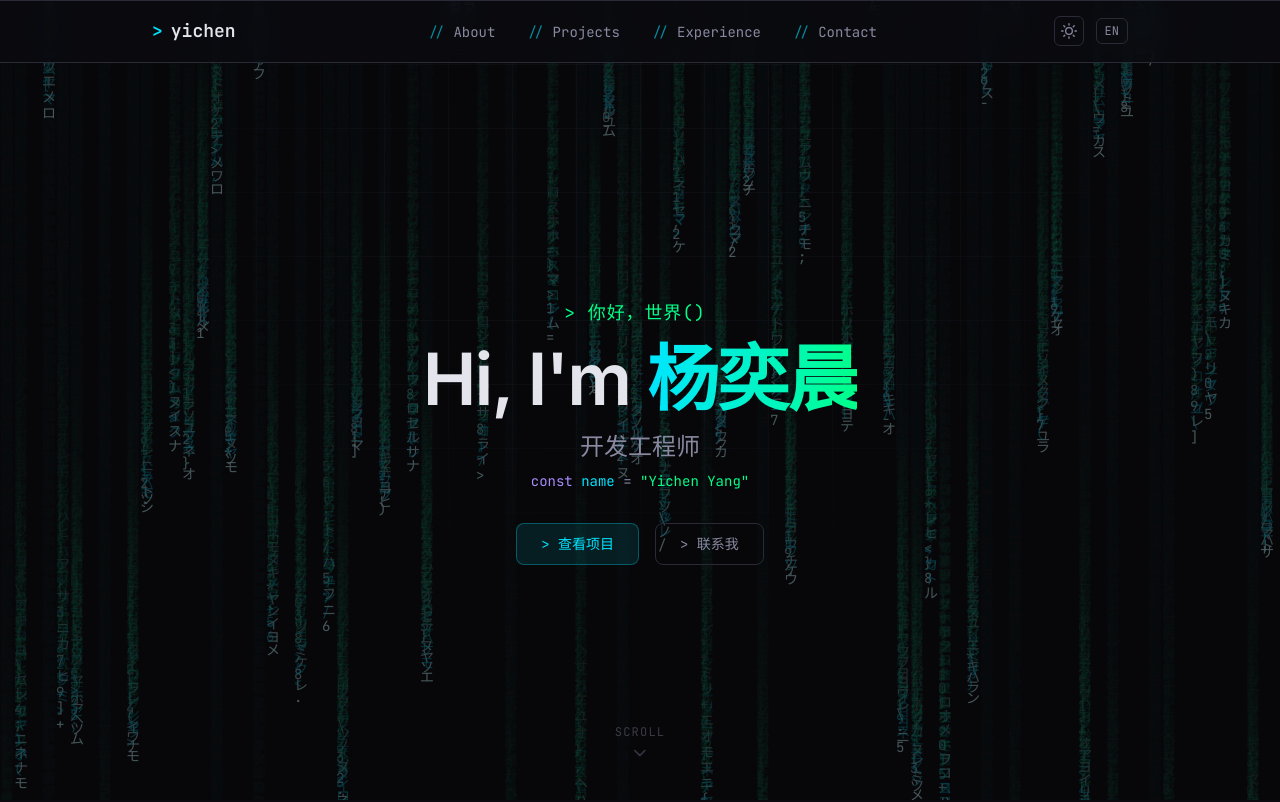
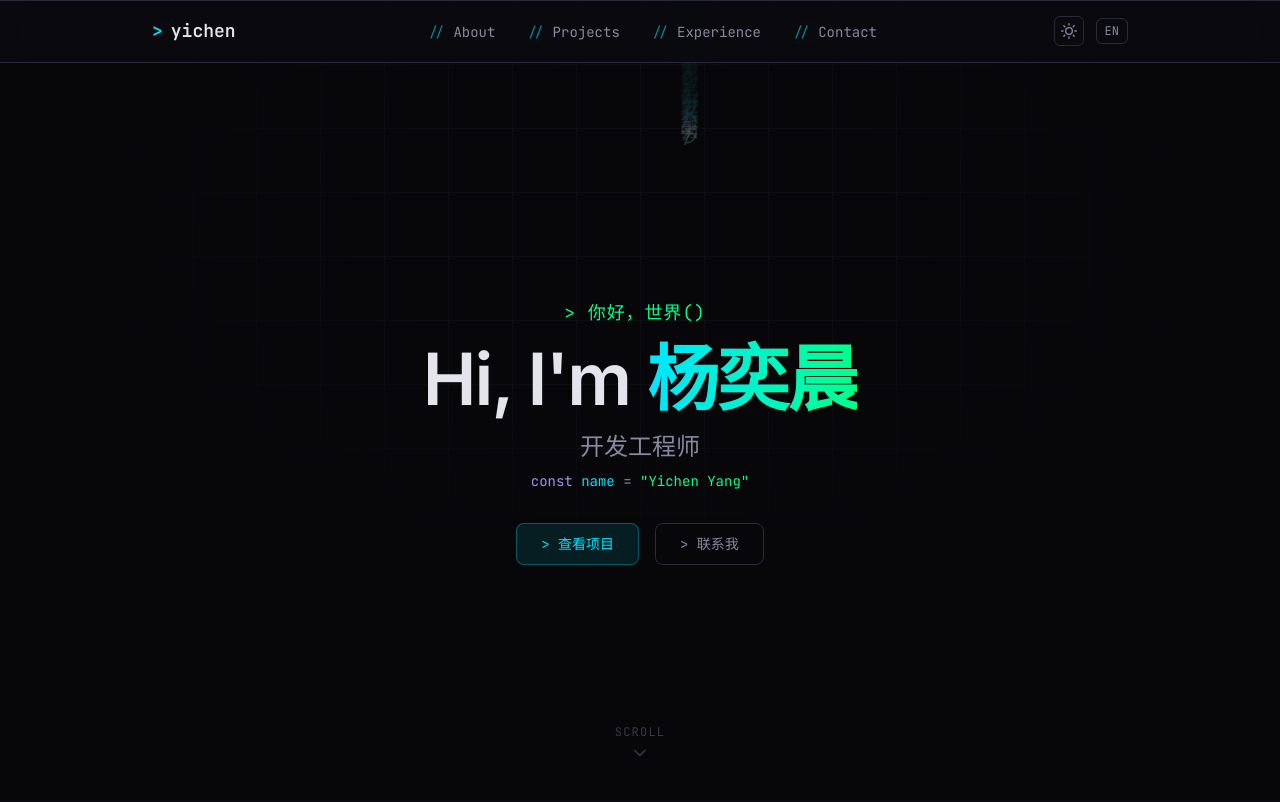
Before and after one commit to fraenze0118/personal-web, a React (Vite) app: page / in a window 1280 px wide. Shown: the top 802 px of the page. Built offline with nearby package versions, Linux system fonts and the light colour scheme.

Commit message:
tune: reduce code rain density to 25% column activation

```diff
--- a/src/components/CodeRain.tsx
+++ b/src/components/CodeRain.tsx
@@ -2,9 +2,10 @@ import { useEffect, useRef } from "react";
 
 const CHARS = "アイウエオカキクケコサシスセソタチツテトナニヌネノハヒフヘホマミムメモヤユヨラリルレロワヲン0123456789{}[]()<>/\\*+-=;:.,";
 
-const FONT_SIZE = 14;
-const SPEED_RANGE = [0.3, 1.2];   // px per frame
-const TAIL_LENGTH = 18;            // chars per trail
+const FONT_SIZE = 20;
+const SPEED_RANGE = [0.05, 0.2];   // px per frame
+const TAIL_LENGTH = 8;            // chars per trail
+const DENSITY = 0.1;             // fraction of columns active
 
 export default function CodeRain() {
   const canvasRef = useRef<HTMLCanvasElement>(null);
@@ -19,6 +20,7 @@ export default function CodeRain() {
     let w = 0, h = 0, cols = 0;
     let drops: number[] = [];
     let speeds: number[] = [];
+    let active: boolean[] = [];
 
     const resize = () => {
       w = window.innerWidth;
@@ -26,6 +28,7 @@ export default function CodeRain() {
       canvas.width = w;
       canvas.height = h;
       cols = Math.floor(w / FONT_SIZE);
+      active = new Array(cols).fill(false).map(() => Math.random() < DENSITY);
       drops = new Array(cols).fill(0).map(() => Math.random() * -100);
       speeds = new Array(cols).fill(0).map(() =>
         SPEED_RANGE[0] + Math.random() * (SPEED_RANGE[1] - SPEED_RANGE[0])
@@ -45,6 +48,8 @@ export default function CodeRain() {
       ctx.font = `${FONT_SIZE}px "JetBrains Mono", monospace`;
 
       for (let i = 0; i < cols; i++) {
+        if (!active[i]) continue;
+
         const x = i * FONT_SIZE;
         const y = drops[i] * FONT_SIZE;
 
@@ -56,16 +61,16 @@ export default function CodeRain() {
           const char = CHARS[Math.floor(Math.random() * CHARS.length)];
 
           if (j === 0) {
-            // Head — bright white/cyan
-            ctx.fillStyle = "rgba(200, 255, 255, 0.9)";
-          } else if (j < 3) {
+            // Head — soft white
+            ctx.fillStyle = "rgba(200, 255, 255, 0.5)";
+          } else if (j < 2) {
             // Leading edge — cyan
             const a = 1 - j / TAIL_LENGTH;
-            ctx.fillStyle = `rgba(0, 229, 255, ${(a * 0.6).toFixed(2)})`;
+            ctx.fillStyle = `rgba(0, 229, 255, ${(a * 0.3).toFixed(2)})`;
           } else {
             // Tail — green fading to dark
             const a = 1 - j / TAIL_LENGTH;
-            ctx.fillStyle = `rgba(0, 255, 136, ${(a * 0.3).toFixed(2)})`;
+            ctx.fillStyle = `rgba(0, 255, 136, ${(a * 0.15).toFixed(2)})`;
           }
 
           ctx.fillText(char, x, cy);
```
